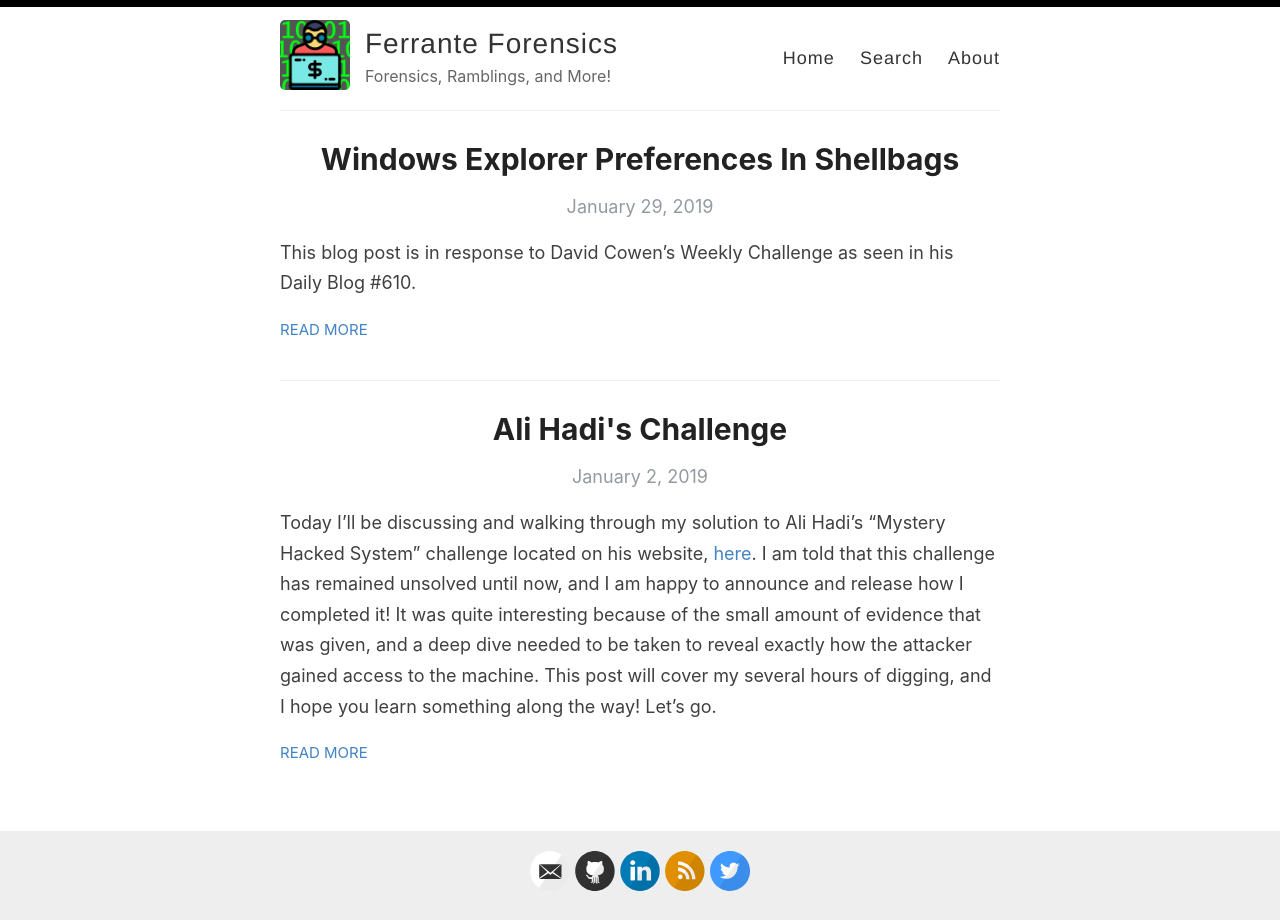
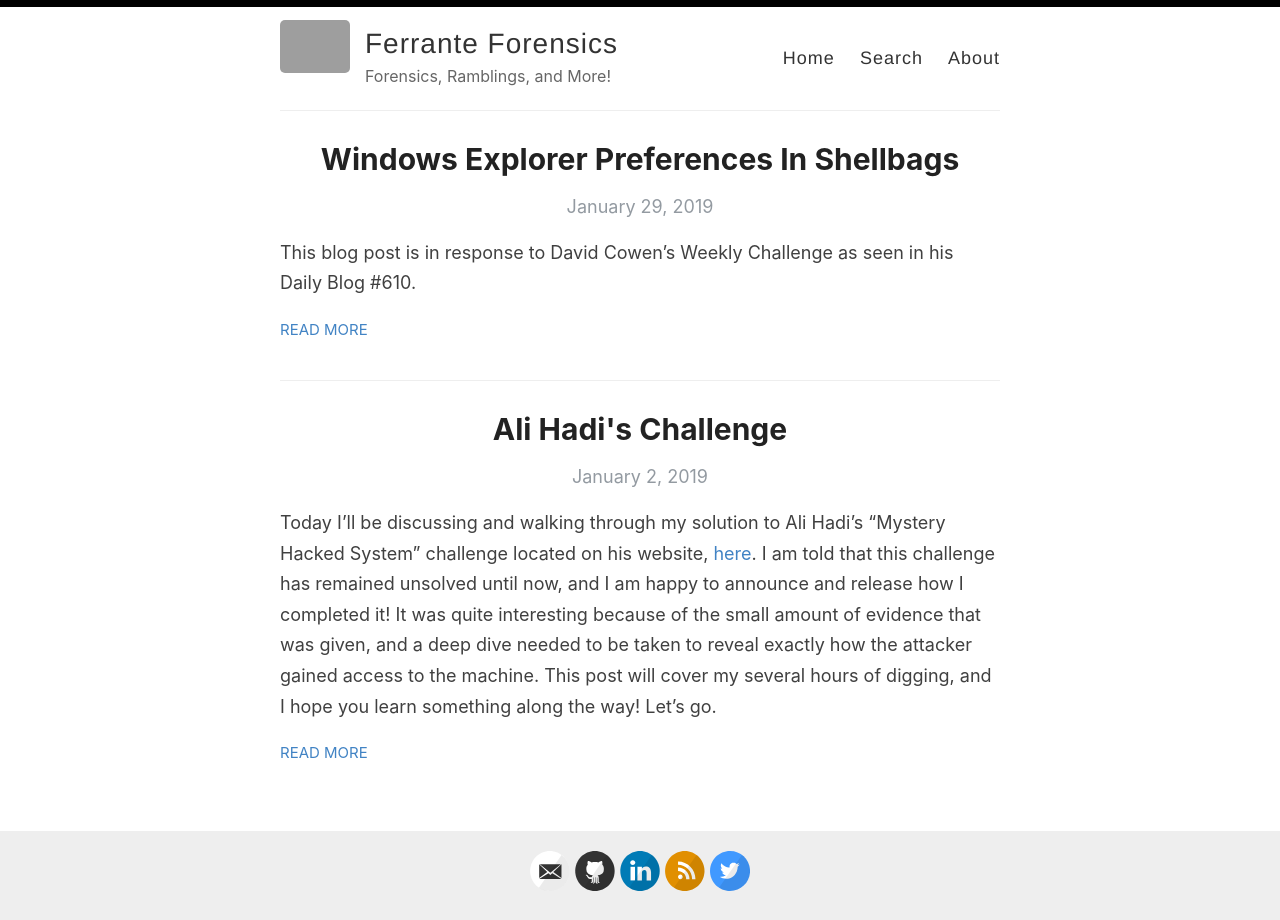
Before and after one commit to ferran7e/ferran7e.github.io, a Jekyll site: the page built from index.html, in a window 1280 px wide. Built offline with Jekyll 4.4.1, drawn with Linux system fonts in a browser that asks for light colours; the list of posts is cut into pages by our own code.

Commit message:
Change Logo

```diff
--- a/_config.yml
+++ b/_config.yml
@@ -12,7 +12,7 @@ author: Adam Ferrante
 description: Forensics, Ramblings, and More!
 
 # URL of your avatar or profile pic (you could use your GitHub profile pic)
-avatar: /images/reverie.png
+avatar: https://avatars3.githubusercontent.com/u/31573194?s=460&v=4
 
 #
 # Flags below are optional
```
